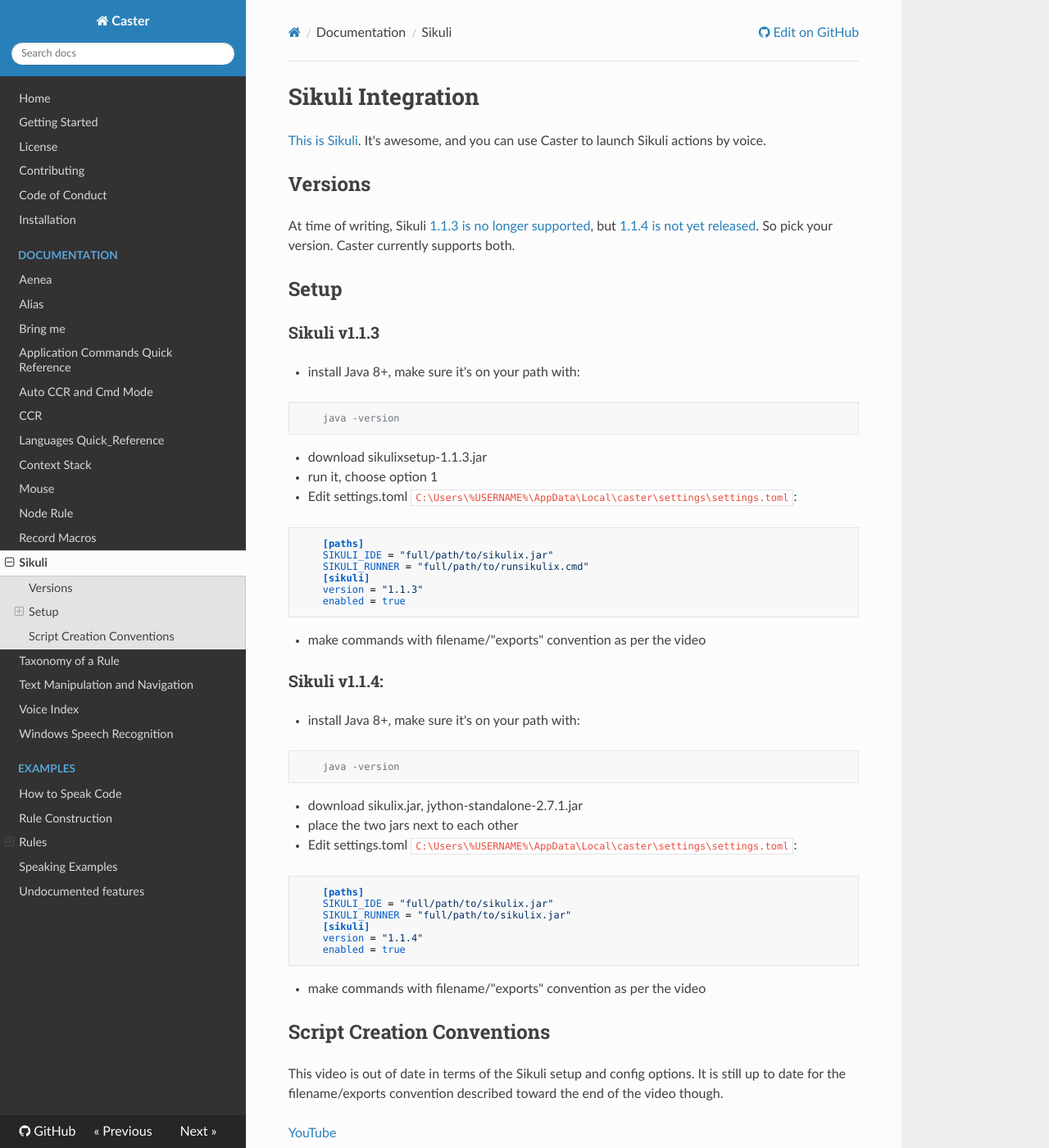
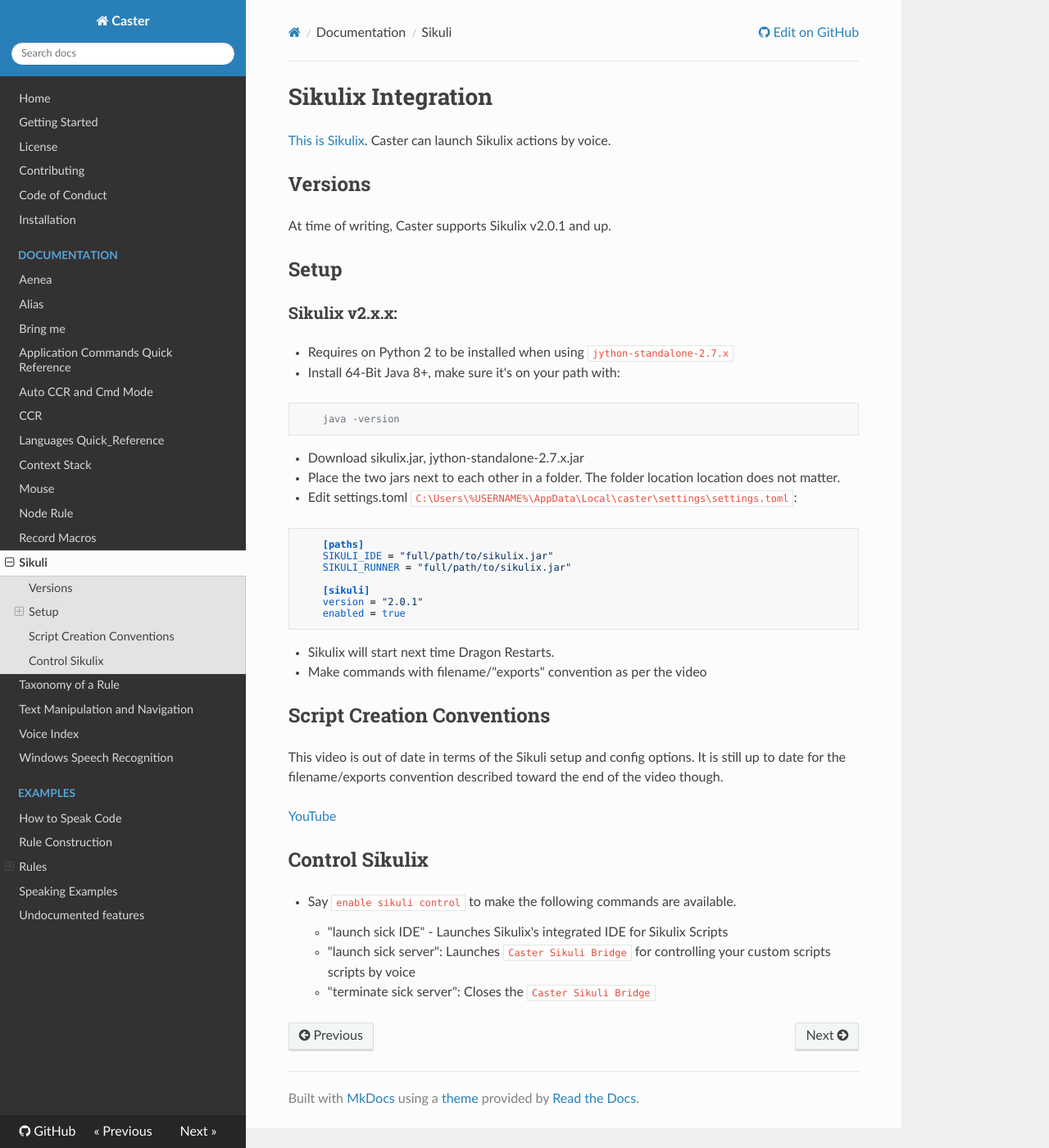
Before and after one commit to dictation-toolbox/Caster, an MkDocs documentation site: the page built from docs/readthedocs/Sikuli.md, in a window 1280 px wide and 1400 px high. Shown: the whole window at 82% size. Built offline with MkDocs 1.6.1, drawn with Linux system fonts in a browser that asks for light colours; nearby versions of some CDN libraries; comment, search, counter and statistics services are not loaded.

Commit message:
Updated Sikulix Documentation
Dropped support for Sikulix `1.1.3` in documentation.
Kept code that switches Sikulix versions for future use.

````diff
--- a/docs/readthedocs/Sikuli.md
+++ b/docs/readthedocs/Sikuli.md
@@ -1,61 +1,45 @@
-# Sikuli Integration
+# Sikulix Integration
 
-[This is Sikuli](http://sikulix.com/). It's awesome, and you can use Caster to launch Sikuli actions by voice.
+[This is Sikulix](http://sikulix.com/). Caster can launch Sikulix actions by voice.
 
 ## Versions
 
-At time of writing, Sikuli [1.1.3 is no longer supported](https://raiman.github.io/SikuliX1/downloads.html), but [1.1.4 is not yet released](https://launchpad.net/sikuli/sikulix). So pick your version. Caster currently supports both.
+At time of writing, Caster supports Sikulix v2.0.1 and up.
 
 ## Setup
 
-### Sikuli v1.1.3
-
-- install Java 8+, make sure it's on your path with:
+### Sikulix v2.x.x:
+- Requires on Python 2 to be installed when using `jython-standalone-2.7.x`
+- Install 64-Bit Java 8+, make sure it's on your path with:
 
 ```
     java -version
 ```
-
-- download sikulixsetup-1.1.3.jar
-- run it, choose option 1
-- Edit settings.toml `C:\Users\%USERNAME%\AppData\Local\caster\settings\settings.toml`:
-
-```toml
-    [paths]
-    SIKULI_IDE = "full/path/to/sikulix.jar"
-    SIKULI_RUNNER = "full/path/to/runsikulix.cmd"
-    [sikuli]
-    version = "1.1.3"
-    enabled = true
-```
-
-- make commands with filename/"exports" convention as per the video
-
-### Sikuli v1.1.4:
-
-- install Java 8+, make sure it's on your path with:
-
-```
-    java -version
-```
-
-- download sikulix.jar, jython-standalone-2.7.1.jar
-- place the two jars next to each other
+- Download sikulix.jar, jython-standalone-2.7.x.jar
+- Place the two jars next to each other in a folder. The folder location location does not matter.
 - Edit settings.toml `C:\Users\%USERNAME%\AppData\Local\caster\settings\settings.toml`:
 
 ```toml
     [paths]
     SIKULI_IDE = "full/path/to/sikulix.jar"
     SIKULI_RUNNER = "full/path/to/sikulix.jar"
+
     [sikuli]
-    version = "1.1.4"
+    version = "2.0.1"
     enabled = true
 ```
-
-- make commands with filename/"exports" convention as per the video
+- Sikulix will start next time Dragon Restarts.
+- Make commands with filename/"exports" convention as per the video
 
 ## Script Creation Conventions
 
 This video is out of date in terms of the Sikuli setup and config options. It is still up to date for the filename/exports convention described toward the end of the video though.
 
 [YouTube](https://youtu.be/RFdsD2OgDzk?list=PLV6JPhkq1x8LHu02YefhUU9rXiB2PK8tc)
+
+## Control Sikulix
+
+- Say `enable sikuli control` to make the following commands are available.
+    - "launch sick IDE" - Launches Sikulix's integrated IDE for Sikulix Scripts
+    - "launch sick server": Launches `Caster Sikuli Bridge` for controlling your custom scripts scripts by voice
+    - "terminate sick server": Closes the `Caster Sikuli Bridge`
````
